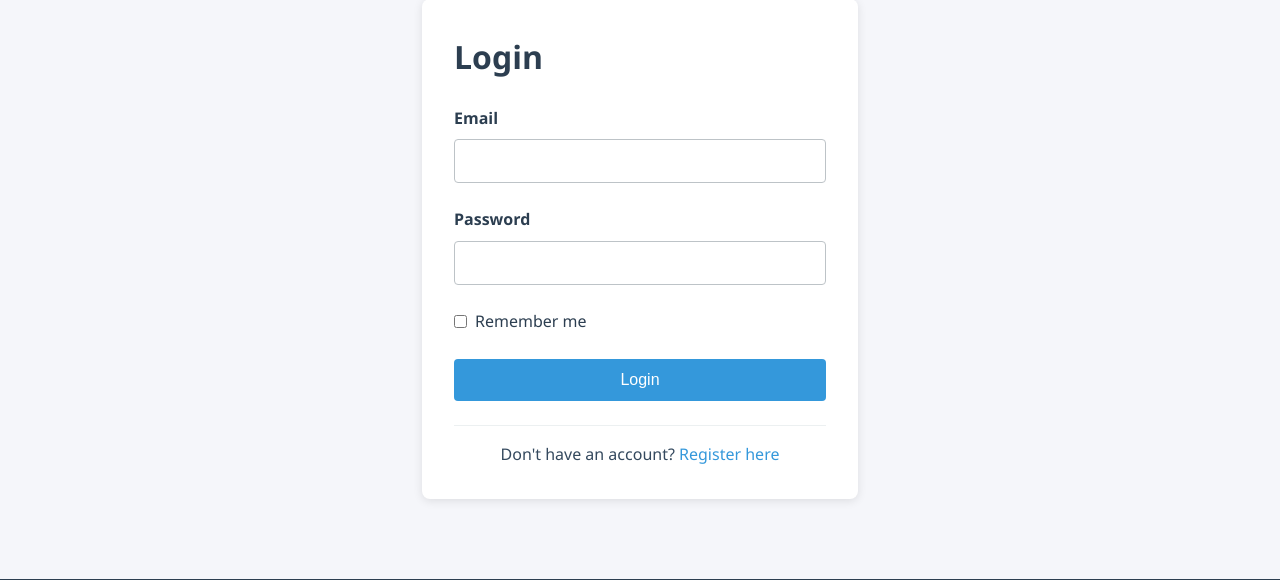
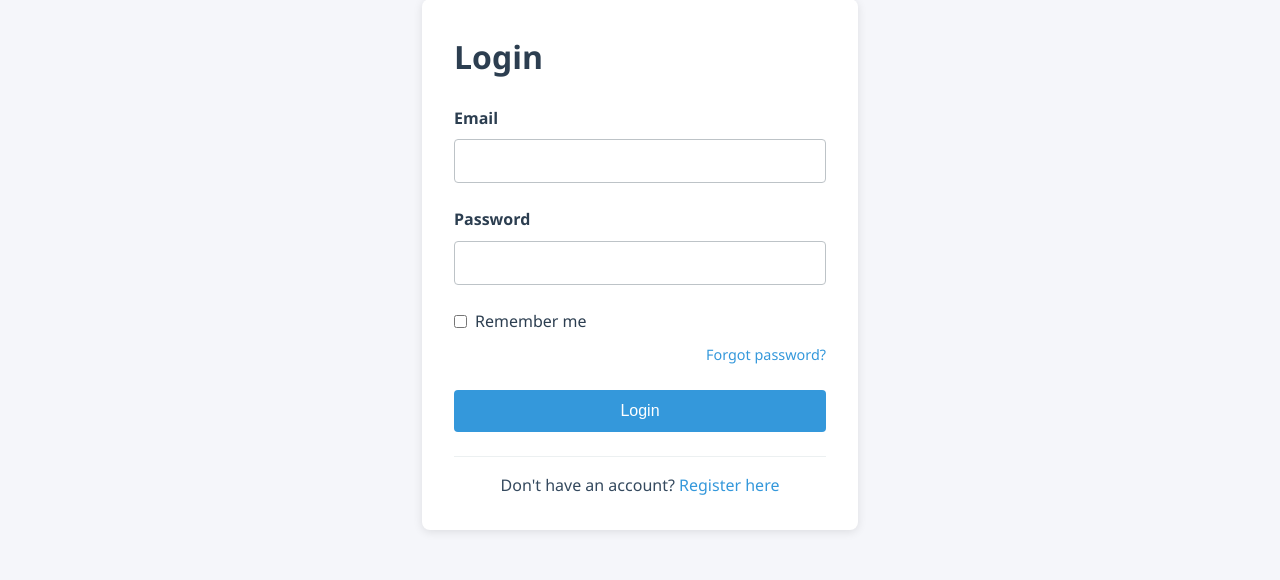
Before and after one commit to rahulchauhan-code/blog-platform, a Flask app: page /auth/login in a window 1280 px wide. Shown: the part 141-721 px from the top of the page. Run offline with Flask 3, Linux system fonts and the light colour scheme.

Commit message:
Updated main1

```diff
--- a/static/css/style.css
+++ b/static/css/style.css
@@ -500,6 +500,19 @@ textarea.form-control {
     font-weight: normal;
 }
 
+.forgot-password-link {
+    display: block;
+    text-align: right;
+    color: var(--primary-color);
+    text-decoration: none;
+    font-size: 0.9rem;
+    margin-top: 0.5rem;
+}
+
+.forgot-password-link:hover {
+    text-decoration: underline;
+}
+
 /* Buttons */
 .btn {
     padding: 0.75rem 1.5rem;
--- a/templates/auth/login.html
+++ b/templates/auth/login.html
@@ -22,6 +22,7 @@
                     <input type="checkbox" name="remember" value="true">
                     Remember me
                 </label>
+                <a href="{{ url_for('auth.forgot_password') }}" class="forgot-password-link">Forgot password?</a>
             </div>
 
             <button type="submit" class="btn btn-primary btn-block">Login</button>
```
